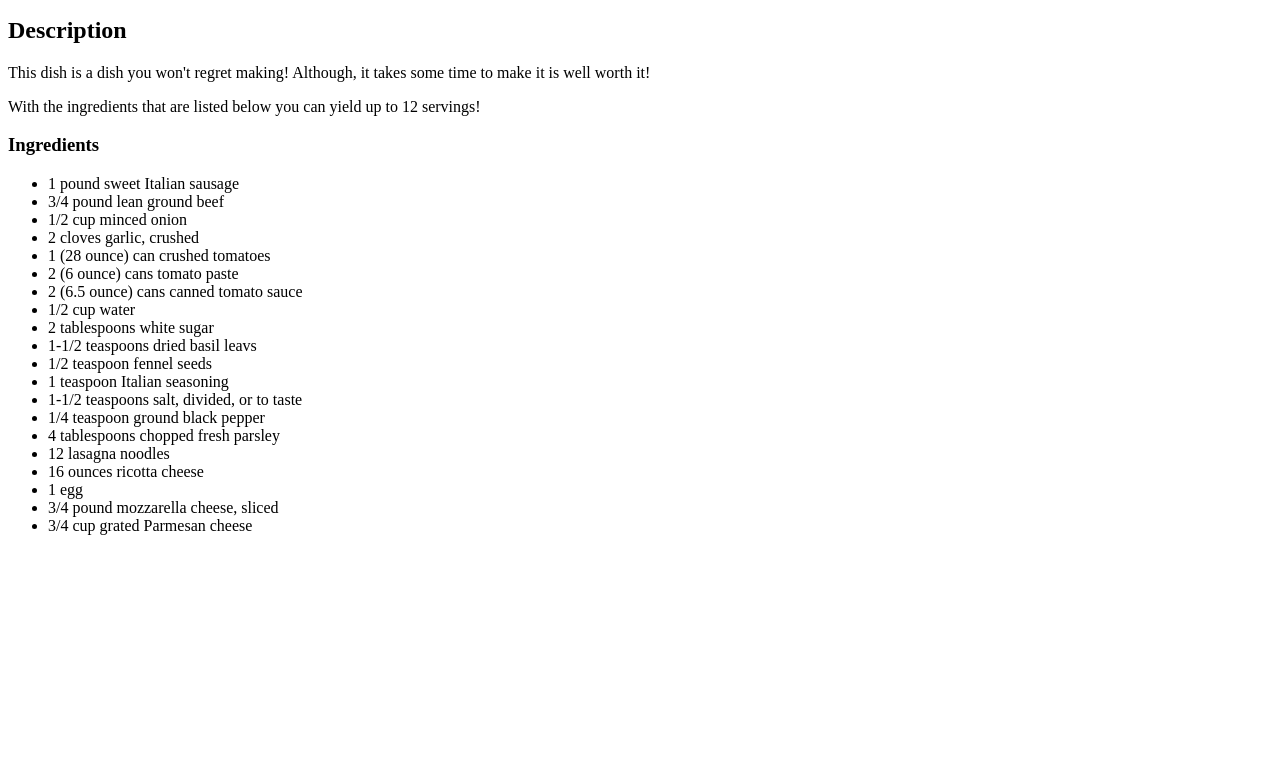
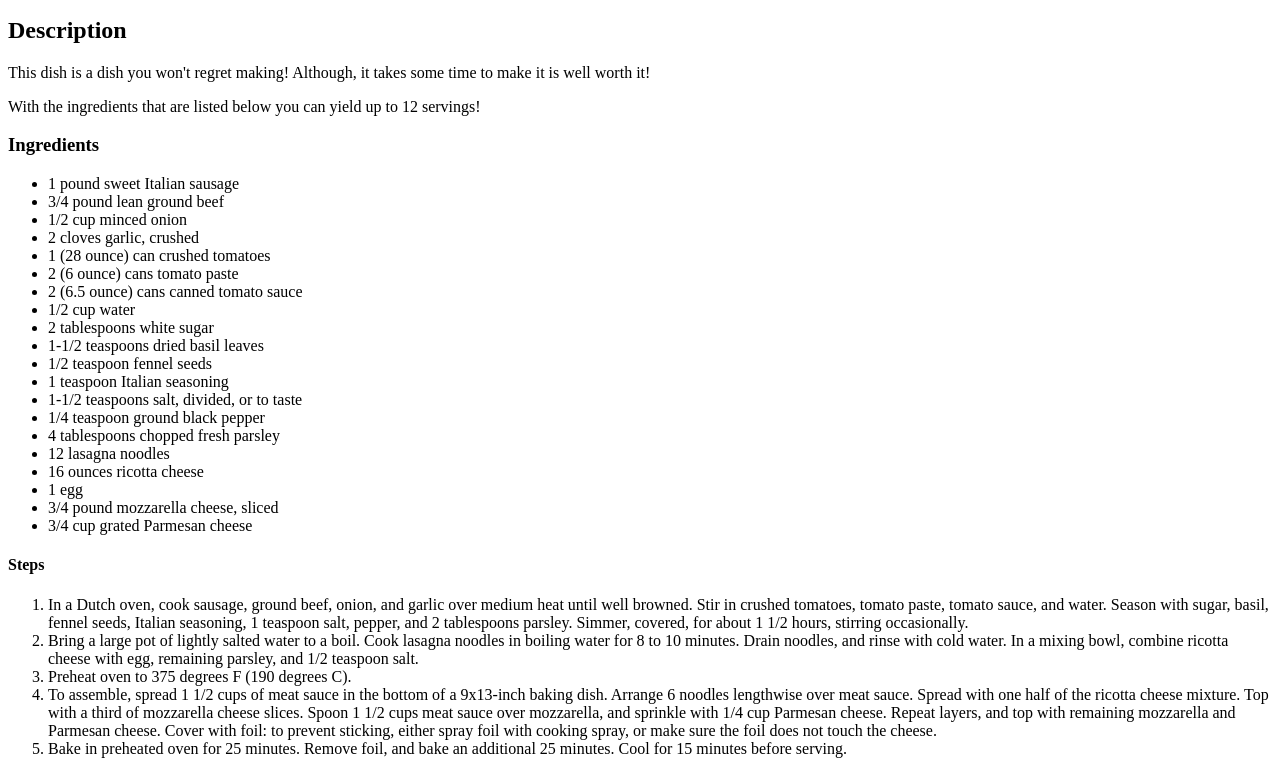
Before and after one commit to Mocis/odin-recipes, a plain HTML site: page recipes/lasagna.html in a window 1280 px wide. Shown: the part 101-875 px from the top of the page. Before the commit the page ends 800 px from the top, so only its background shows below. Drawn offline with Linux system fonts and the light colour scheme.

Commit message:
Fixed a typo in line 31, aadded a new heading Steps, and added the steps to complete the dish

```diff
--- a/recipes/lasagna.html
+++ b/recipes/lasagna.html
@@ -28,7 +28,7 @@
             <li>2 (6.5 ounce) cans canned tomato sauce</li>
             <li>1/2 cup water</li>
             <li>2 tablespoons white sugar</li>
-            <li>1-1/2 teaspoons dried basil leavs</li>
+            <li>1-1/2 teaspoons dried basil leaves</li>
             <li>1/2 teaspoon fennel seeds</li>
             <li>1 teaspoon Italian seasoning</li>
             <li>1-1/2 teaspoons salt, divided, or to taste</li>
@@ -40,6 +40,26 @@
             <li>3/4 pound mozzarella cheese, sliced</li>
             <li>3/4 cup grated Parmesan cheese</li>
         </ul>
+        <h4>Steps</h4>
+        <ol>
+            <li>In a Dutch oven, cook sausage, ground beef, onion, and garlic over medium heat
+                until well browned. Stir in crushed tomatoes, tomato paste, tomato sauce, and
+                water. Season with sugar, basil, fennel seeds, Italian seasoning, 1 teaspoon salt,
+                pepper, and 2 tablespoons parsley. Simmer, covered, for about 1 1/2 hours, stirring occasionally.</li>
+            <li>Bring a large pot of lightly salted water to a boil. Cook lasagna noodles in boiling
+                water for 8 to 10 minutes. Drain noodles, and rinse with cold water. In a mixing
+                bowl, combine ricotta cheese with egg, remaining parsley, and 1/2 teaspoon salt.</li>
+            <li>Preheat oven to 375 degrees F (190 degrees C).</li>
+            <li>To assemble, spread 1 1/2 cups of meat sauce in the bottom of a 9x13-inch baking
+                dish. Arrange 6 noodles lengthwise over meat sauce. Spread with one half of the
+                ricotta cheese mixture. Top with a third of mozzarella cheese slices. Spoon 1 1/2
+                cups meat sauce over mozzarella, and sprinkle with 1/4 cup Parmesan cheese.
+                Repeat layers, and top with remaining mozzarella and Parmesan cheese. Cover
+                with foil: to prevent sticking, either spray foil with cooking spray, or make sure the
+                foil does not touch the cheese.</li>
+            <li>Bake in preheated oven for 25 minutes. Remove foil, and bake an additional 25
+                minutes. Cool for 15 minutes before serving.</li>
+        </ol>
     </body>
 
 </html>
```
